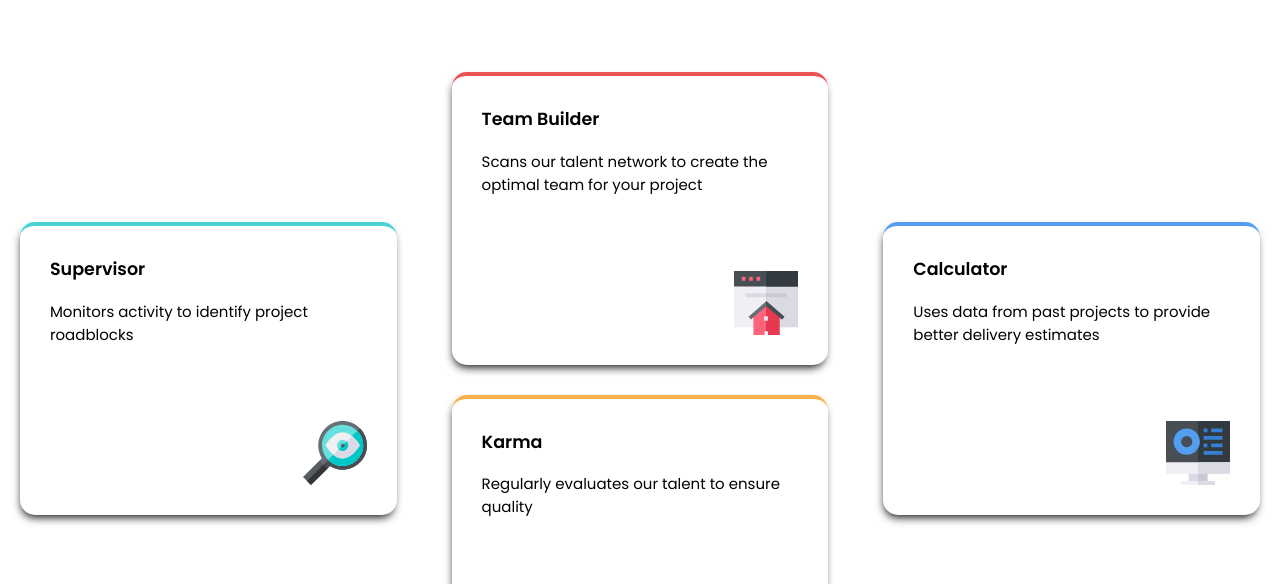
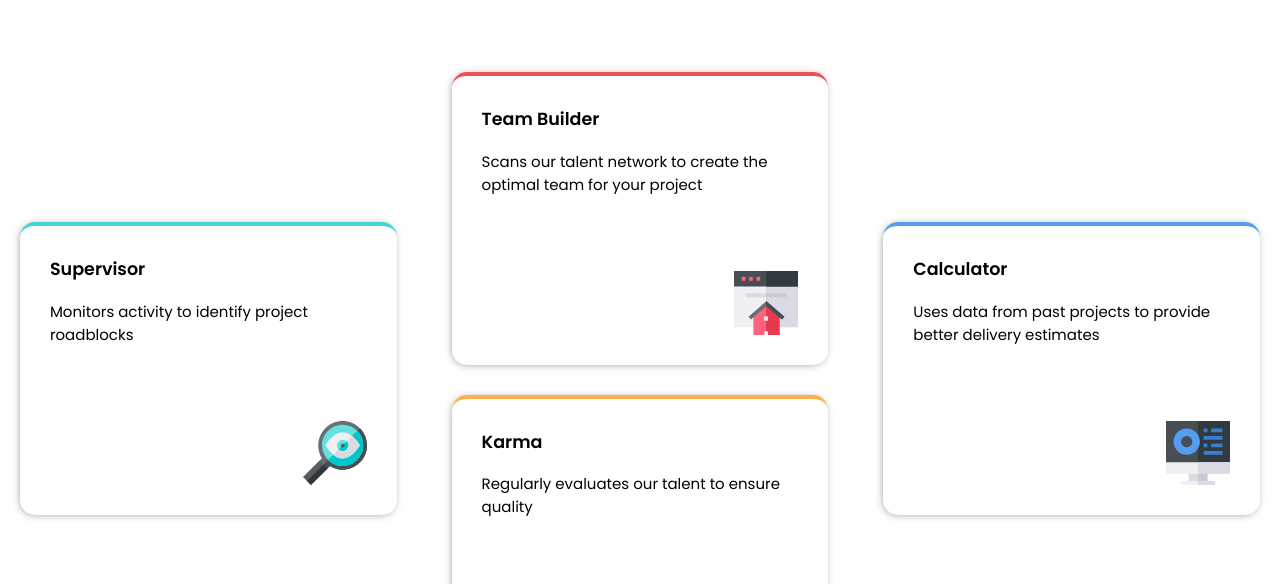
Before and after one commit to karviesays/four-card-feature-section, a plain HTML site: page index.html in a window 1280 px wide. Shown: the part 216-800 px from the top of the page. Drawn offline with Linux system fonts and the light colour scheme.

Commit message:
commit on main

```diff
--- a/style.css
+++ b/style.css
@@ -62,8 +62,8 @@ html, body {
 }
 
 .card {
-    -webkit-box-shadow: -1px 5px 10px -3px #000000;
-    box-shadow: -1px 5px 10px -3px #000000;
+    -webkit-box-shadow: -1px 5px 10px -3px #6e6e6e;
+    box-shadow: -1px 1px 10px -3px #6e6e6e;
     border-radius: 1rem;
     padding: 2rem;
     display: flex;
@@ -71,6 +71,7 @@ html, body {
     max-width: 40ch;
     margin: 0 auto;
 }
+
 .card h3 {
     padding-bottom: 1em;
 }
```
Also changed, not shown: 1 other file.
